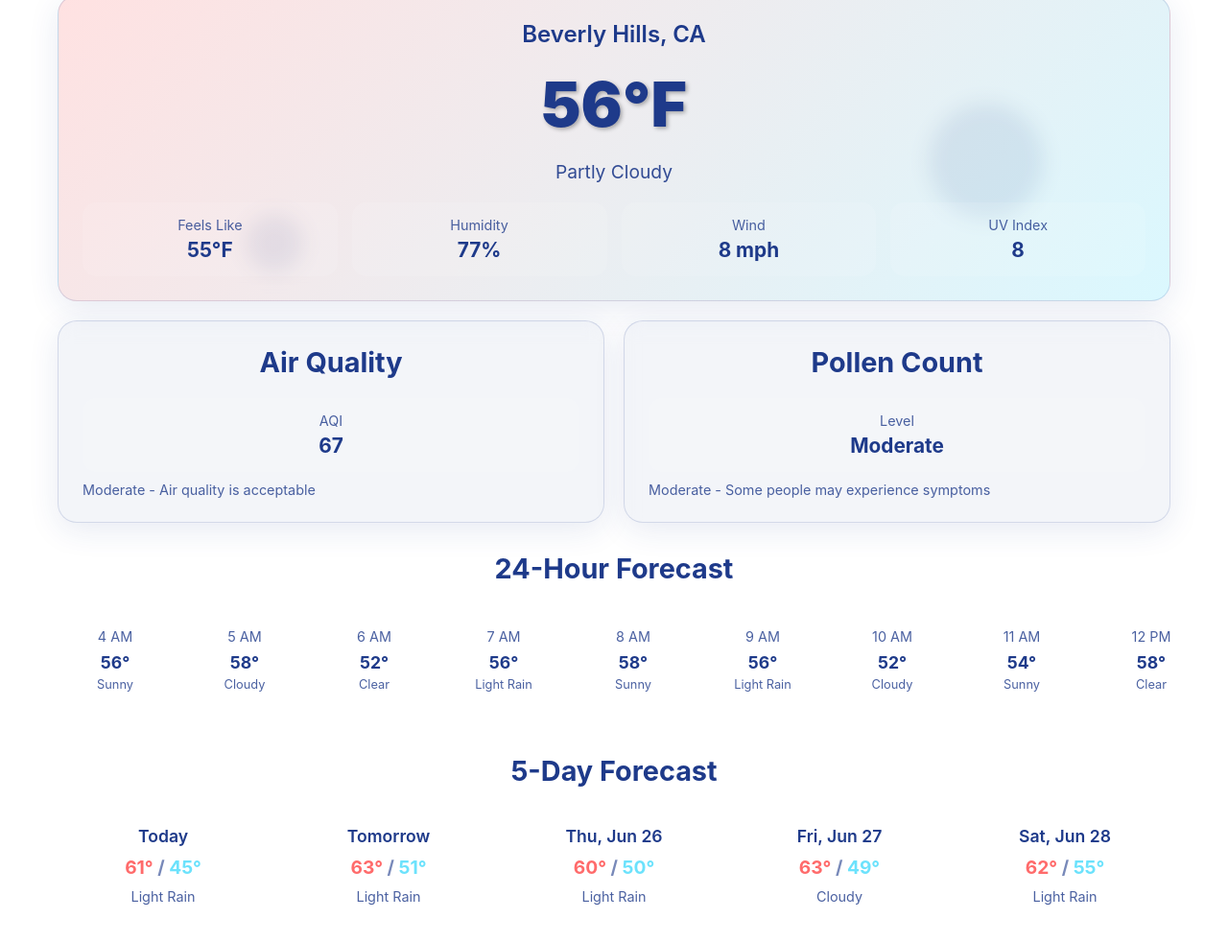
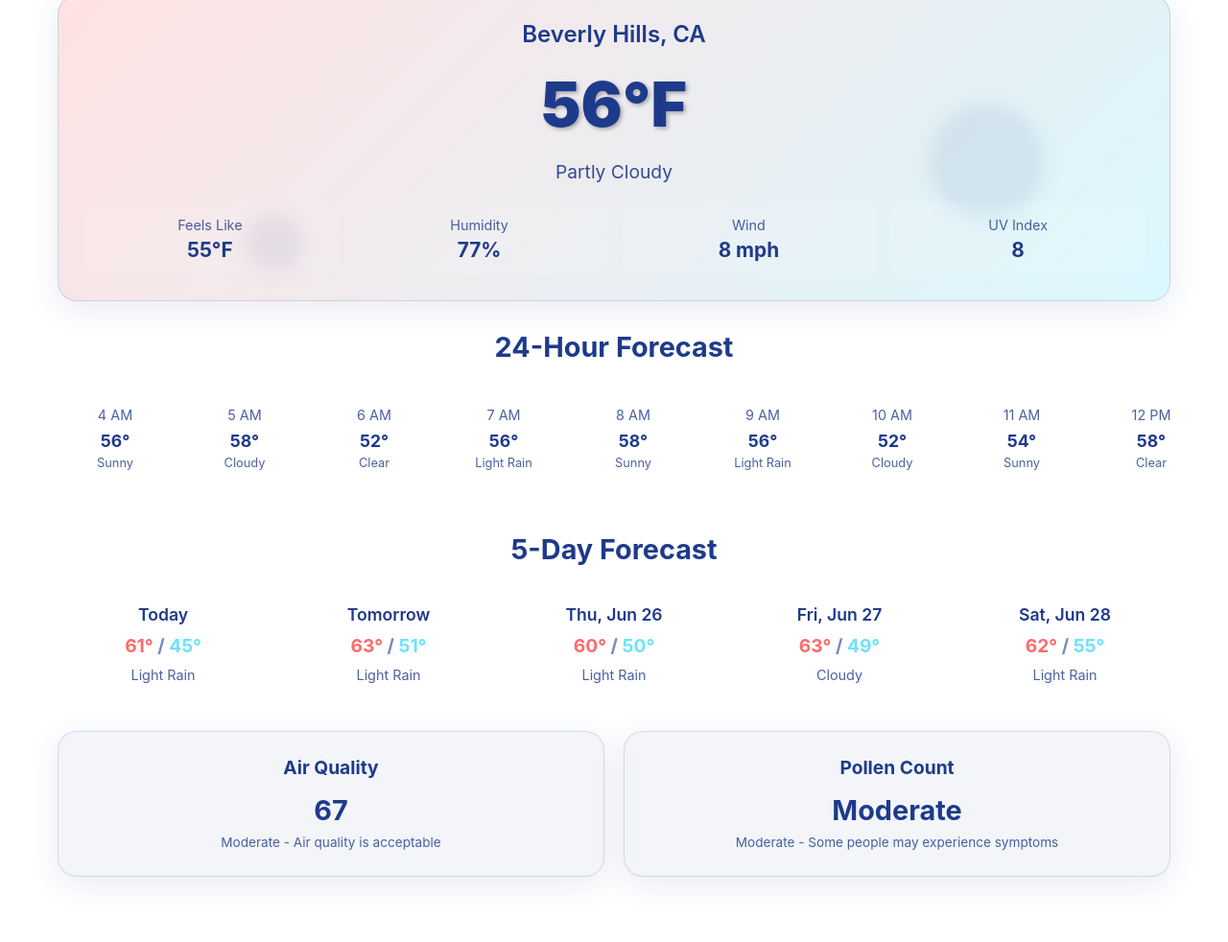
Before and after one commit to lt000lt/WeatherPulse, a plain HTML site: page index.html in a window 1280 px wide. Shown: the part 352-1334 px from the top of the page at 96% size. After the commit the page ends 1286 px from the top, so only its background shows below. Drawn offline with Linux system fonts and the light colour scheme.

Commit message:
Update index.html

```diff
--- a/index.html
+++ b/index.html
@@ -138,9 +138,43 @@
 
         .weather-grid {
             display: grid;
+            grid-template-columns: 1fr;
+            gap: 20px;
+            margin-bottom: 30px;
+        }
+
+        .quality-cards {
+            display: grid;
             grid-template-columns: 1fr 1fr;
             gap: 20px;
-            margin-bottom: 30px;
+            margin-top: 30px;
+        }
+
+        .compact-card {
+            padding: 20px;
+        }
+
+        .compact-title {
+            font-size: 1.2rem;
+            font-weight: 700;
+            margin-bottom: 15px;
+            text-align: center;
+        }
+
+        .compact-content {
+            text-align: center;
+        }
+
+        .compact-value {
+            font-size: 1.8rem;
+            font-weight: 700;
+            margin-bottom: 8px;
+        }
+
+        .compact-description {
+            font-size: 0.85rem;
+            opacity: 0.8;
+            line-height: 1.3;
         }
 
         .weather-card {
@@ -278,17 +312,23 @@
         }
 
         .hourly-scroll::-webkit-scrollbar {
-            height: 8px;
+            height: 12px;
         }
 
         .hourly-scroll::-webkit-scrollbar-track {
-            background: rgba(255, 255, 255, 0.1);
+            background: rgba(30, 58, 138, 0.15);
             border-radius: 10px;
+            border: 1px solid rgba(30, 58, 138, 0.2);
         }
 
         .hourly-scroll::-webkit-scrollbar-thumb {
-            background: rgba(255, 255, 255, 0.3);
+            background: rgba(30, 58, 138, 0.6);
             border-radius: 10px;
+            border: 1px solid rgba(30, 58, 138, 0.8);
+        }
+
+        .hourly-scroll::-webkit-scrollbar-thumb:hover {
+            background: rgba(30, 58, 138, 0.8);
         }
 
         .hourly-item {
@@ -352,6 +392,10 @@
 
         @media (max-width: 768px) {
             .weather-grid {
+                grid-template-columns: 1fr;
+            }
+
+            .quality-cards {
                 grid-template-columns: 1fr;
             }
 
@@ -432,24 +476,6 @@
                         </div>
                     </div>
                 </div>
-
-                <div class="weather-card">
-                    <div class="section-title">Air Quality</div>
-                    <div class="detail-item">
-                        <div class="detail-label">AQI</div>
-                        <div class="detail-value" id="airQuality">--</div>
-                    </div>
-                    <div style="margin-top: 10px; font-size: 0.9rem; opacity: 0.8;" id="aqiDescription">Loading...</div>
-                </div>
-
-                <div class="weather-card">
-                    <div class="section-title">Pollen Count</div>
-                    <div class="detail-item">
-                        <div class="detail-label">Level</div>
-                        <div class="detail-value" id="pollenCount">--</div>
-                    </div>
-                    <div style="margin-top: 10px; font-size: 0.9rem; opacity: 0.8;" id="pollenDescription">Loading...</div>
-                </div>
             </div>
 
             <div class="hourly-container">
@@ -463,6 +489,24 @@
                 <div class="section-title">5-Day Forecast</div>
                 <div class="forecast-grid" id="forecastGrid">
                     <!-- Forecast items will be populated here -->
+                </div>
+            </div>
+
+            <div class="quality-cards">
+                <div class="weather-card compact-card">
+                    <div class="compact-title">Air Quality</div>
+                    <div class="compact-content">
+                        <div class="compact-value" id="airQuality">--</div>
+                        <div class="compact-description" id="aqiDescription">Loading...</div>
+                    </div>
+                </div>
+
+                <div class="weather-card compact-card">
+                    <div class="compact-title">Pollen Count</div>
+                    <div class="compact-content">
+                        <div class="compact-value" id="pollenCount">--</div>
+                        <div class="compact-description" id="pollenDescription">Loading...</div>
+                    </div>
                 </div>
             </div>
         </div>
```
